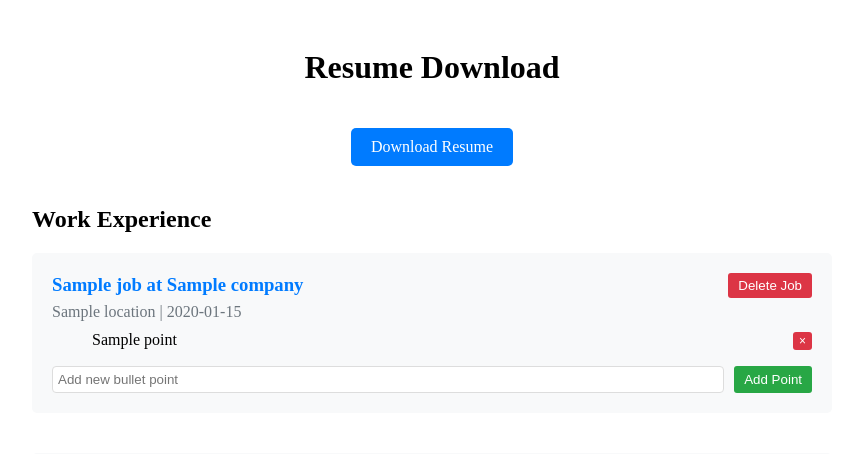
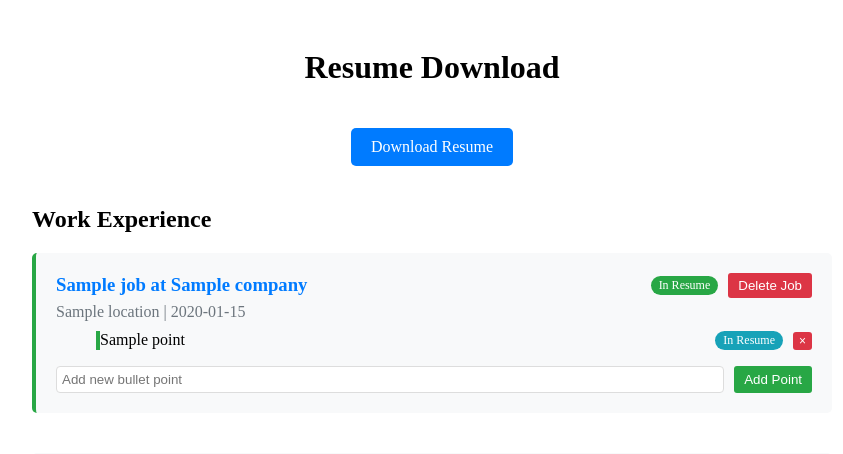
Before and after one commit to yvetter438/AutomatedResume, a Flask app: template templates/index.html in a window 1280 px wide. Shown: the top 454 px of the page, without its empty margins (208-1051 px from the left). Run offline with Flask 3, Linux system fonts and the light colour scheme; the template is opened without the code that fills it: most values are stand-ins (such as "Sample title", 1, 10 or a date in 2020).

Commit message:
added first four jobs in resume, first three bullet points in resume

```diff
--- a/app.py
+++ b/app.py
@@ -7,12 +7,21 @@ from database import get_all_jobs, add_job, add_job_points, get_next_order_num,
 app = Flask(__name__)
 
 def generate_pdf():
-    # Get jobs from database
-    jobs = get_all_jobs()
+    # Get all jobs from database
+    all_jobs = get_all_jobs()
+
+    # Take only first 4 jobs and their first 3 points
+    resume_jobs = all_jobs[:4]
 
     # Convert to template format
     experience_data = {
-        f'job{i+1}': job for i, job in enumerate(jobs)
+        f'job{i+1}': {
+            'dates': job['dates'],
+            'title': job['title'],
+            'company': job['company'],
+            'location': job['location'],
+            'points': job['resume_points']
+        } for i, job in enumerate(resume_jobs)
     }
 
     # Define paths
--- a/static/style.css
+++ b/static/style.css
@@ -141,3 +141,30 @@
 .add-button:hover {
     background-color: #218838;
 }
+
+.in-resume {
+    border-left: 4px solid #28a745;
+}
+
+.resume-badge {
+    background-color: #28a745;
+    color: white;
+    padding: 2px 8px;
+    border-radius: 12px;
+    font-size: 12px;
+    margin-right: 10px;
+}
+
+.point-badge {
+    background-color: #17a2b8;
+    color: white;
+    padding: 2px 8px;
+    border-radius: 12px;
+    font-size: 12px;
+    margin-right: 10px;
+}
+
+.job-actions, .point-actions {
+    display: flex;
+    align-items: center;
+}
--- a/templates/index.html
+++ b/templates/index.html
@@ -17,21 +17,31 @@
             <!-- Job List -->
             <div class="job-list">
                 {% for job in jobs %}
-                <div class="job-card">
+                <div class="job-card {% if job.rank <= 4 %}in-resume{% endif %}">
                     <div class="job-header">
                         <h3>{{ job.title }} at {{ job.company }}</h3>
+                        <div class="job-actions">
+                            {% if job.rank <= 4 %}
+                            <span class="resume-badge">In Resume</span>
+                            {% endif %}
                             <form action="{{ url_for('delete_job', job_id=job.id) }}" method="POST" class="delete-job">
                                 <button type="submit" class="delete-button">Delete Job</button>
                             </form>
                         </div>
+                    </div>
                     <p>{{ job.location }} | {{ job.dates }}</p>
                     <ul>
                         {% for point in job.points %}
-                        <li class="point-item">
+                        <li class="point-item {% if loop.index <= 3 and job.rank <= 4 %}in-resume{% endif %}">
                             {{ point }}
+                            <div class="point-actions">
+                                {% if loop.index <= 3 and job.rank <= 4 %}
+                                <span class="point-badge">In Resume</span>
+                                {% endif %}
                                 <form action="{{ url_for('delete_point', point_id=loop.index) }}" method="POST" class="delete-point">
                                     <button type="submit" class="delete-button small">×</button>
                                 </form>
+                            </div>
                         </li>
                         {% endfor %}
                     </ul>
```
Also changed, not shown: database.py (+6 -2 lines). Lines whose indentation alone changed are shown as unchanged.
